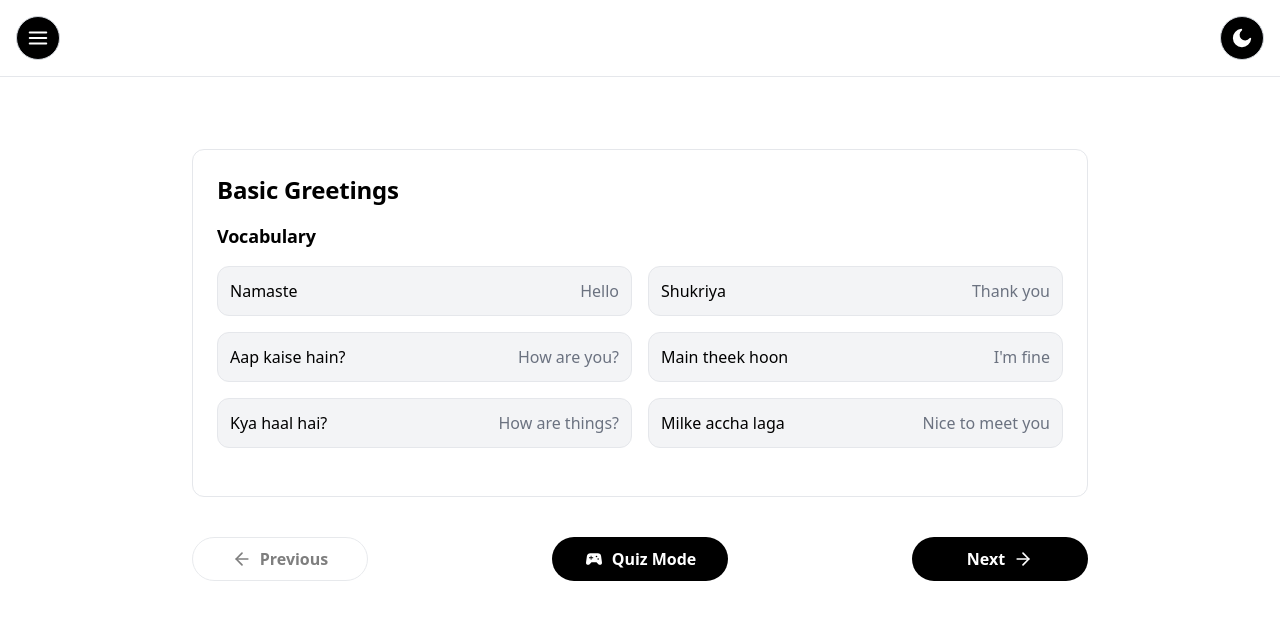
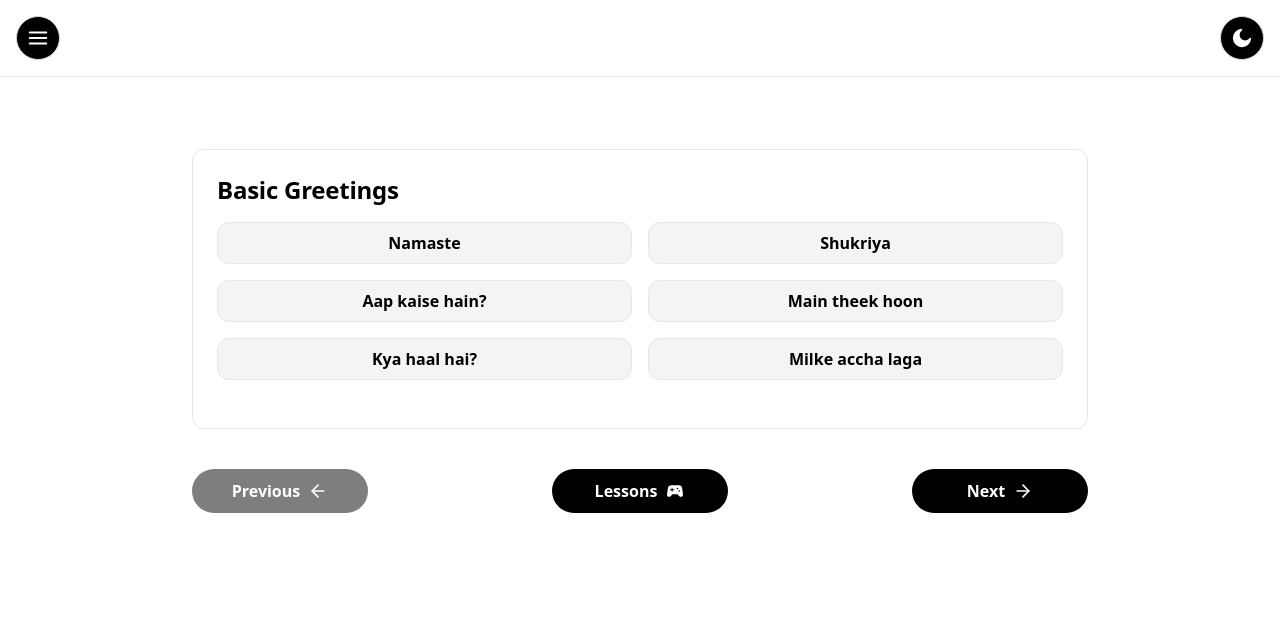
Before and after one commit to amarmeena/teach-hindi, a Next.js app: page / in a window 1280 px wide. Shown: the top 620 px of the page. Built offline with nearby package versions, Linux system fonts and the light colour scheme.

Commit message:
rename vocab to content

```diff
--- a/package.json
+++ b/package.json
@@ -12,6 +12,7 @@
   "dependencies": {
     "@headlessui/react": "^1.7.18",
     "@heroicons/react": "^2.1.1",
+    "@types/react-icons": "^3.0.0",
     "clsx": "^2.1.0",
     "framer-motion": "^11.0.5",
     "next": "14.1.0",
@@ -25,8 +26,8 @@
   },
   "devDependencies": {
     "@types/node": "^20.11.19",
-    "@types/react": "^18.2.57",
-    "@types/react-dom": "^18.2.19",
+    "@types/react": "^18.3.20",
+    "@types/react-dom": "^18.3.6",
     "autoprefixer": "^10.4.21",
     "eslint": "^8.56.0",
     "eslint-config-next": "14.1.0",
--- a/src/app/page.tsx
+++ b/src/app/page.tsx
@@ -1,4 +1,5 @@
 "use client";
+import * as React from "react";
 import { useState, useEffect } from "react";
 import { Button } from "@/components/ui/button";
 import { FiXCircle, FiArrowLeft, FiArrowRight } from "react-icons/fi";
@@ -6,14 +7,17 @@ import { MdSportsEsports } from "react-icons/md";
 import ThemeToggle from "@/components/ThemeToggle";
 
 // Define types for course content
-interface PracticeItem {
-  prompt: string;
-  question: string;
-  answer: string;
+interface LessonContent {
+  content: [string, string][];
 }
-interface LessonContent {
-  vocabulary: [string, string][];
-  practice: PracticeItem[];
+
+// Add JSX type declarations
+declare global {
+  namespace JSX {
+    interface IntrinsicElements {
+      [elemName: string]: any;
+    }
+  }
 }
 
 export default function Home() {
@@ -21,38 +25,32 @@ export default function Home() {
   const [courseContent, setCourseContent] = useState<LessonContent[]>([]);
   const [currentStep, setCurrentStep] = useState(0);
   const [sidebarOpen, setSidebarOpen] = useState(false);
-  // Track which answers are shown for the current lesson
-  const [shownAnswers, setShownAnswers] = useState<{ [key: number]: boolean }>({});
-  // Practice mode state
-  const [practiceMode, setPracticeMode] = useState(false);
   // Track which flashcards are flipped
   const [flipped, setFlipped] = useState<{ [key: number]: boolean }>({});
   const [isTransitioning, setIsTransitioning] = useState(false);
 
   useEffect(() => {
     async function fetchCourseData() {
-      const data = await import("../content/hindi-course.json");
+      const data = await import("../content/course.json");
       setLessons(data.default.lessons);
-      // Transform vocabulary to [string, string][]
+      // Transform content to [string, string][]
       const fixedContent = data.default.courseContent.map((lesson: any) => ({
         ...lesson,
-        vocabulary: lesson.vocabulary.map((entry: any) => [entry[0] ?? "", entry[1] ?? ""] as [string, string]),
+        content: lesson.content.map((entry: any) => [entry[0] ?? "", entry[1] ?? ""] as [string, string]),
       }));
       setCourseContent(fixedContent);
     }
     fetchCourseData();
   }, []);
 
-  // Reset shown answers and flipped cards when lesson or mode changes
+  // Reset flipped cards when lesson changes
   useEffect(() => {
-    setShownAnswers({});
     setFlipped({});
-  }, [currentStep, practiceMode]);
+  }, [currentStep]);
 
   // Reset shown answers when lesson changes
   const handleLessonChange = (idx: number) => {
     setCurrentStep(idx);
-    setShownAnswers({});
   };
 
   // Helper to go to next/previous lesson with transition
@@ -83,19 +81,6 @@ export default function Home() {
         setIsTransitioning(false);
       }, 200);
     }
-  };
-  // Toggle quiz mode with transition
-  const togglePracticeMode = () => {
-    setIsTransitioning(true);
-    setTimeout(() => {
-      setPracticeMode((v) => !v);
-      setIsTransitioning(false);
-    }, 200);
-  };
-
-  // Toggle answer visibility for a practice question
-  const toggleAnswer = (i: number) => {
-    setShownAnswers((prev) => ({ ...prev, [i]: !prev[i] }));
   };
 
   if (lessons.length === 0 || courseContent.length === 0) {
@@ -190,12 +175,10 @@ export default function Home() {
               <div className="flex items-center mb-4">
                 <h2 className="text-2xl font-bold text-black dark:text-white mb-0 flex-1">{lessons[currentStep]}</h2>
               </div>
-              {/* Vocabulary Section */}
+              {/* Content Section */}
               <div className="mb-6">
-                <h3 className="text-lg font-bold mb-4 text-black dark:text-white">Vocabulary</h3>
-                {practiceMode ? (
                 <div className="grid grid-cols-1 md:grid-cols-2 gap-4">
-                    {courseContent[currentStep].vocabulary.map(([hindi, english]: [string, string], i: number) => (
+                  {courseContent[currentStep].content.map(([hindi, english]: [string, string], i: number) => (
                     <div
                       key={i}
                       className={`relative cursor-pointer select-none rounded-xl border border-gray-200 dark:border-gray-700 transition-all duration-300 py-2 px-3 flex items-center justify-center min-h-[36px] text-base
@@ -211,52 +194,28 @@ export default function Home() {
                     </div>
                   ))}
                 </div>
-                ) : (
-                  <div className="grid grid-cols-1 md:grid-cols-2 gap-4">
-                    {courseContent[currentStep].vocabulary.map(([hindi, english]: [string, string], i: number) => (
-                      <div key={i} className="flex items-center justify-between p-3 bg-gray-100 text-black border border-gray-200 dark:bg-gray-800 dark:text-white dark:border-gray-700 rounded-xl">
-                        <span className="font-medium text-base text-left flex-1">{hindi}</span>
-                        <span className="text-gray-500 dark:text-gray-300 text-base text-right flex-1">{english}</span>
-                      </div>
-                    ))}
-                  </div>
-                )}
               </div>
             </div>
+
             {/* Navigation */}
-            <div className="flex justify-between items-center gap-x-2 mt-6">
-              {/* Previous Lesson Button */}
+            <div className="flex justify-between items-center gap-4">
               <Button
-                variant="secondary"
                 onClick={goToPrev}
                 disabled={currentStep === 0}
                 className="rounded-full flex items-center justify-center min-w-[44px] md:w-44"
               >
                 <span className="md:hidden"><FiArrowLeft className="w-5 h-5" /></span>
-                <span className="hidden md:inline-flex items-center gap-x-2"><FiArrowLeft className="w-5 h-5" />Previous</span>
+                <span className="hidden md:inline-flex items-center gap-x-2">Previous<FiArrowLeft className="w-5 h-5" /></span>
               </Button>
-              {/* Quiz Mode Button */}
-              {practiceMode ? (
+
               <Button
-                  variant="secondary"
-                  onClick={togglePracticeMode}
-                  aria-label="Exit Practice Mode"
-                  className="rounded-full flex items-center justify-center min-w-[44px] md:w-44"
-                >
-                  <span className="md:hidden"><FiXCircle className="w-5 h-5" /></span>
-                  <span className="hidden md:inline-flex items-center gap-x-2"><FiXCircle className="w-5 h-5" />Exit Quiz</span>
-                </Button>
-              ) : (
-                <Button
-                  onClick={togglePracticeMode}
-                  aria-label="Enter Practice Mode"
+                onClick={() => setSidebarOpen(true)}
                 className="rounded-full flex items-center justify-center min-w-[44px] md:w-44"
               >
                 <span className="md:hidden"><MdSportsEsports className="w-5 h-5" /></span>
-                  <span className="hidden md:inline-flex items-center gap-x-2"><MdSportsEsports className="w-5 h-5" />Quiz Mode</span>
+                <span className="hidden md:inline-flex items-center gap-x-2">Lessons<MdSportsEsports className="w-5 h-5" /></span>
               </Button>
-              )}
-              {/* Next Lesson Button */}
+
               <Button
                 onClick={goToNext}
                 disabled={currentStep === lessons.length - 1}
--- a/src/content/hindi-course.json
+++ b/src/content/course.json
@@ -18,201 +18,141 @@
   ],
   "courseContent": [
     {
-      "vocabulary": [
+      "content": [
         ["Namaste", "Hello"],
         ["Shukriya", "Thank you"],
         ["Aap kaise hain?", "How are you?"],
         ["Main theek hoon", "I'm fine"],
         ["Kya haal hai?", "How are things?"],
         ["Milke accha laga", "Nice to meet you"]
-      ],
-      "practice": [
-        { "prompt": "Translate to Hindi (Latin script):", "question": "How are you?", "answer": "Aap kaise hain?" },
-        { "prompt": "Translate to English:", "question": "Shukriya", "answer": "Thank you" }
       ]
     },
     {
-      "vocabulary": [
+      "content": [
         ["Mera naam Ravi hai", "My name is Ravi"],
         ["Aapka naam kya hai?", "What is your name?"],
         ["Main student hoon", "I am a student"],
         ["Aap kahan se hain?", "Where are you from?"],
         ["Main Dilli se hoon", "I am from Delhi"]
-      ],
-      "practice": [
-        { "prompt": "Translate to Hindi (Latin script):", "question": "What is your name?", "answer": "Aapka naam kya hai?" },
-        { "prompt": "Translate to English:", "question": "Main Dilli se hoon", "answer": "I am from Delhi" }
       ]
     },
     {
-      "vocabulary": [
+      "content": [
         ["Ek", "One"],
         ["Do", "Two"],
         ["Teen", "Three"],
         ["Das", "Ten"],
         ["Sau", "Hundred"],
         ["Hazaar", "Thousand"]
-      ],
-      "practice": [
-        { "prompt": "Translate to Hindi (Latin script):", "question": "Three", "answer": "Teen" },
-        { "prompt": "Translate to English:", "question": "Hazaar", "answer": "Thousand" }
       ]
     },
     {
-      "vocabulary": [
+      "content": [
         ["Aap kya kar rahe hain?", "What are you doing?"],
         ["Sab theek hai", "Everything is fine"],
         ["Thoda busy hoon", "I am a bit busy"],
         ["Phir milenge", "See you again"],
         ["Koi baat nahi", "No problem"]
-      ],
-      "practice": [
-        { "prompt": "Translate to Hindi (Latin script):", "question": "What are you doing?", "answer": "Aap kya kar rahe hain?" },
-        { "prompt": "Translate to English:", "question": "Koi baat nahi", "answer": "No problem" }
       ]
     },
     {
-      "vocabulary": [
+      "content": [
         ["Yeh kahan hai?", "Where is this?"],
         ["Seedha jaiye", "Go straight"],
         ["Daiyen mud jaiye", "Turn right"],
         ["Baayen mud jaiye", "Turn left"],
         ["Kitni door hai?", "How far is it?"],
         ["Auto milega?", "Will I get an auto?"]
-      ],
-      "practice": [
-        { "prompt": "Translate to Hindi (Latin script):", "question": "Turn right", "answer": "Daiyen mud jaiye" },
-        { "prompt": "Translate to English:", "question": "Yeh kahan hai?", "answer": "Where is this?" }
       ]
     },
     {
-      "vocabulary": [
+      "content": [
         ["Yeh kitne ka hai?", "How much is this?"],
         ["Sasta hai kya?", "Is it cheap?"],
         ["Mujhe yeh chahiye", "I want this"],
         ["Badla hai?", "Do you have change?"],
         ["Card chalega?", "Will card work?"]
-      ],
-      "practice": [
-        { "prompt": "Translate to Hindi (Latin script):", "question": "How much is this?", "answer": "Yeh kitne ka hai?" },
-        { "prompt": "Translate to English:", "question": "Card chalega?", "answer": "Will card work?" }
       ]
     },
     {
-      "vocabulary": [
+      "content": [
         ["Khaana", "Food"],
         ["Paani", "Water"],
         ["Menu dikhaiye", "Show me the menu"],
         ["Bill le aaiye", "Bring the bill"],
         ["Zyada teekha mat banaaiye", "Don't make it too spicy"]
-      ],
-      "practice": [
-        { "prompt": "Translate to Hindi (Latin script):", "question": "Show me the menu", "answer": "Menu dikhaiye" },
-        { "prompt": "Translate to English:", "question": "Bill le aaiye", "answer": "Bring the bill" }
       ]
     },
     {
-      "vocabulary": [
+      "content": [
         ["Madad kijiye!", "Help!"],
         ["Doctor bulaaiye", "Call a doctor"],
         ["Mujhe chot lag gayi hai", "I am hurt"],
         ["Dawai kahan milegi?", "Where can I get medicine?"],
         ["Ambulance bulaaiye", "Call an ambulance"]
-      ],
-      "practice": [
-        { "prompt": "Translate to Hindi (Latin script):", "question": "Help!", "answer": "Madad kijiye!" },
-        { "prompt": "Translate to English:", "question": "Doctor bulaaiye", "answer": "Call a doctor" }
       ]
     },
     {
-      "vocabulary": [
+      "content": [
         ["Kal mil sakte hain?", "Can we meet tomorrow?"],
         ["Kitne baje?", "What time?"],
         ["Mujhe der ho rahi hai", "I am getting late"],
         ["Aap free hain?", "Are you free?"],
         ["Aap kal free hain?", "Are you free tomorrow?"]
-      ],
-      "practice": [
-        { "prompt": "Translate to Hindi (Latin script):", "question": "Are you free?", "answer": "Aap free hain?" },
-        { "prompt": "Translate to English:", "question": "Mujhe der ho rahi hai", "answer": "I am getting late" }
       ]
     },
     {
-      "vocabulary": [
+      "content": [
         ["Message bhejiye", "Send a message"],
         ["Call kijiye", "Call me"],
         ["Photo bhejiye", "Send a photo"],
         ["Aap online hain?", "Are you online?"],
         ["Reply kijiye", "Reply"]
-      ],
-      "practice": [
-        { "prompt": "Translate to Hindi (Latin script):", "question": "Send a message", "answer": "Message bhejiye" },
-        { "prompt": "Translate to English:", "question": "Aap online hain?", "answer": "Are you online?" }
       ]
     },
     {
-      "vocabulary": [
+      "content": [
         ["Meeting kab hai?", "When is the meeting?"],
         ["Kaam ho gaya?", "Is the work done?"],
         ["Email bhejiye", "Send an email"],
         ["Presentation deni hai", "I have to give a presentation"],
         ["Client se baat hui?", "Did you talk to the client?"]
-      ],
-      "practice": [
-        { "prompt": "Translate to Hindi (Latin script):", "question": "Send an email", "answer": "Email bhejiye" },
-        { "prompt": "Translate to English:", "question": "Kaam ho gaya?", "answer": "Is the work done?" }
       ]
     },
     {
-      "vocabulary": [
+      "content": [
         ["Bahut accha", "Very good"],
         ["Chaliye", "Let's go"],
         ["Bakwas mat kijiye", "Don't talk nonsense"],
         ["Jugad", "Workaround"],
         ["Sab mast hai", "Everything is great"]
-      ],
-      "practice": [
-        { "prompt": "Translate to Hindi (Latin script):", "question": "Very good", "answer": "Bahut accha" },
-        { "prompt": "Translate to English:", "question": "Jugad", "answer": "Workaround" }
       ]
     },
     {
-      "vocabulary": [
+      "content": [
         ["Mujhe lagta hai", "I think"],
         ["Mujhe nahi lagta", "I don't think so"],
         ["Aapka kya vichar hai?", "What's your opinion?"],
         ["Main sehmat hoon", "I agree"],
         ["Main asahmat hoon", "I disagree"]
-      ],
-      "practice": [
-        { "prompt": "Translate to Hindi (Latin script):", "question": "I agree", "answer": "Main sehmat hoon" },
-        { "prompt": "Translate to English:", "question": "Aapka kya vichar hai?", "answer": "What's your opinion?" }
       ]
     },
     {
-      "vocabulary": [
+      "content": [
         ["Ek baar ki baat hai", "Once upon a time"],
         ["Phir kya hua?", "Then what happened?"],
         ["Kahani sunaiye", "Tell a story"],
         ["Ant mein", "In the end"],
         ["Seekh kya mili?", "What did you learn?"]
-      ],
-      "practice": [
-        { "prompt": "Translate to Hindi (Latin script):", "question": "Tell a story", "answer": "Kahani sunaiye" },
-        { "prompt": "Translate to English:", "question": "Seekh kya mili?", "answer": "What did you learn?" }
       ]
     },
     {
-      "vocabulary": [
+      "content": [
         ["Kripya", "Please (formal)"],
         ["Dhanyavaad", "Thank you (formal)"],
         ["Aapka samay dene ke liye dhanyavaad", "Thank you for your time"],
         ["Aap se milkar accha laga", "Nice to meet you"],
         ["Sampark mein rahiye", "Stay in touch"]
-      ],
-      "practice": [
-        { "prompt": "Translate to Hindi (Latin script):", "question": "Thank you for your time", "answer": "Aapka samay dene ke liye dhanyavaad" },
-        { "prompt": "Translate to English:", "question": "Sampark mein rahiye", "answer": "Stay in touch" }
       ]
     }
   ]
```
Also changed, not shown: 1 other file (tests, documents, lock files or other folders). Lines whose indentation alone changed are shown as unchanged.
